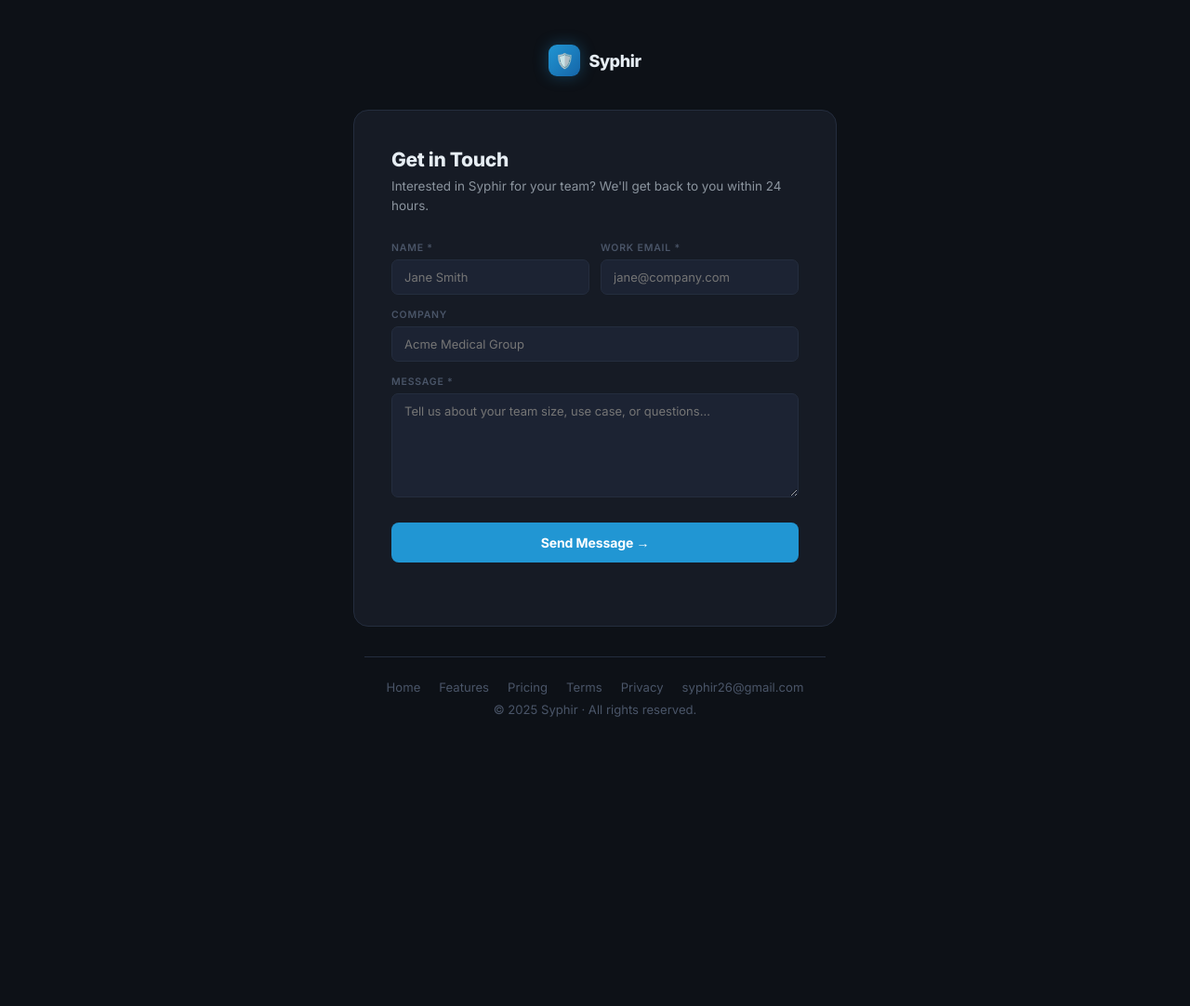
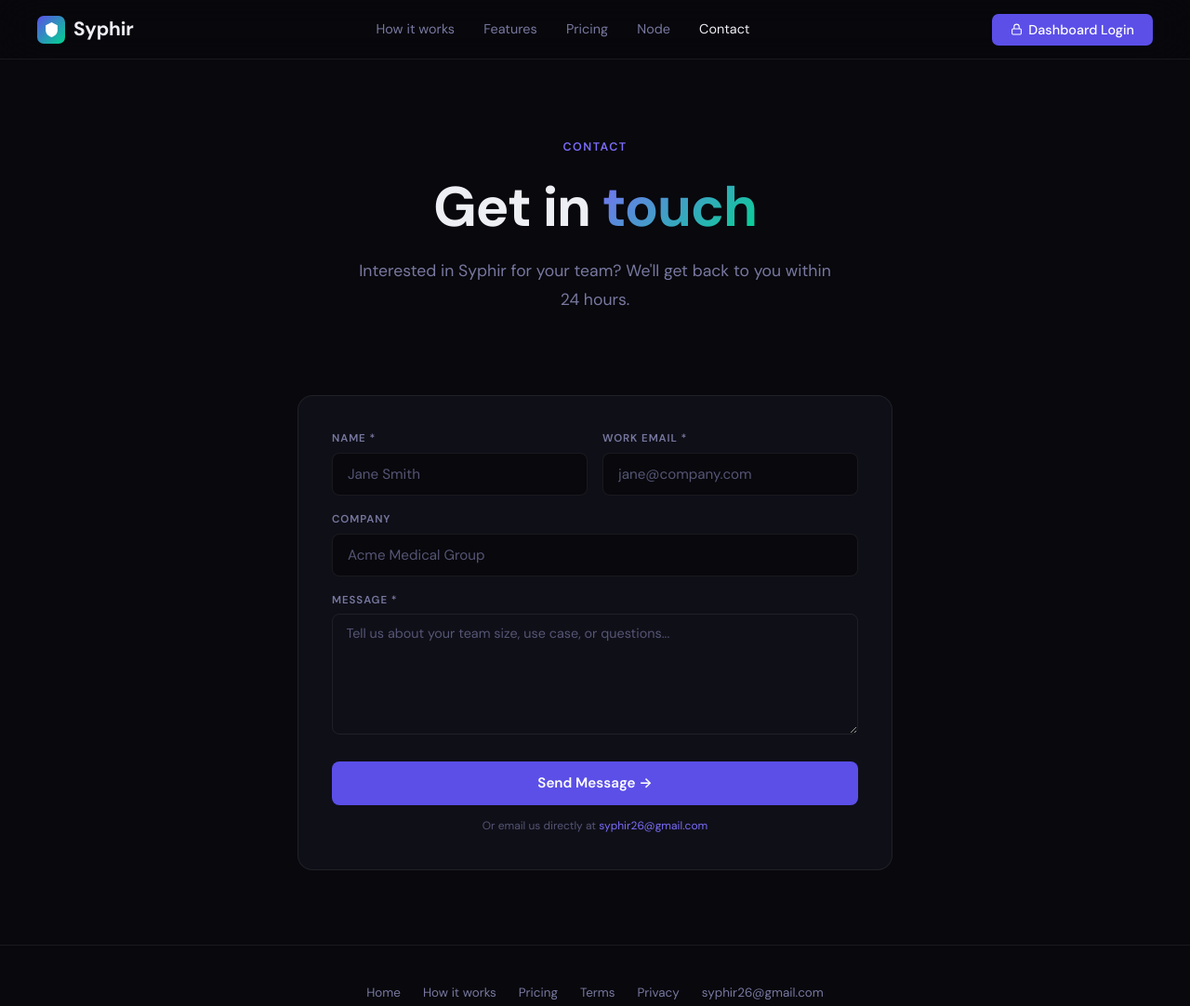
Before and after one commit to ben000461-arch/-syphir, a browser extension: page dashboard/contact.html in a window 1280 px wide. Shown: the top 1082 px of the page at 93% size. Before the commit the page ends 843 px from the top, so only its background shows below. Drawn offline with Linux system fonts and the light colour scheme.

Commit message:
site: consistent design + nav across all pages, Node page + waitlist, contact rebuild

```diff
--- a/dashboard/contact.html
+++ b/dashboard/contact.html
@@ -3,91 +3,94 @@
 <head>
 <meta charset="UTF-8">
 <meta name="viewport" content="width=device-width, initial-scale=1.0">
-<meta http-equiv="Cache-Control" content="no-cache, no-store, must-revalidate">
-<title>Contact Syphir</title>
-<link href="https://fonts.googleapis.com/css2?family=Inter:wght@400;500;600;700;800&family=JetBrains+Mono:wght@400;500&display=swap" rel="stylesheet">
+<title>Contact — Syphir AI Data Protection</title>
+<link href="https://fonts.googleapis.com/css2?family=DM+Sans:wght@300;400;500;600;700&family=JetBrains+Mono:wght@400;500&display=swap" rel="stylesheet">
+<link rel="stylesheet" href="shared.css">
 <style>
-*,*::before,*::after{margin:0;padding:0;box-sizing:border-box;}
-:root{
-  --bg:#0d1117;--bg2:#161b25;--bg3:#1c2333;
-  --border:#242d3e;--blue:#2196d3;--blue-l:#4db8f0;--blue-d:#1565a8;
-  --green:#00e676;--red:#f44336;
-  --text:#e6edf3;--text2:#8b949e;--text3:#4a5568;
-}
-body{font-family:'Inter',sans-serif;background:var(--bg);color:var(--text);min-height:100vh;display:flex;flex-direction:column;align-items:center;justify-content:center;padding:48px 20px;}
-.logo{display:flex;align-items:center;gap:9px;margin-bottom:36px;text-decoration:none;}
-.logo-icon{width:34px;height:34px;background:linear-gradient(135deg,var(--blue),var(--blue-d));border-radius:9px;display:flex;align-items:center;justify-content:center;font-size:16px;box-shadow:0 0 16px rgba(33,150,211,0.35);}
-.logo-text{font-size:18px;font-weight:800;color:var(--text);letter-spacing:-0.4px;}
-.card{background:var(--bg2);border:1px solid var(--border);border-radius:16px;padding:40px;width:100%;max-width:520px;}
-h1{font-size:21px;font-weight:800;margin-bottom:6px;letter-spacing:-0.3px;}
-.sub{font-size:13.5px;color:var(--text2);margin-bottom:28px;line-height:1.55;}
-.field{margin-bottom:15px;}
-label{display:block;font-size:10.5px;font-weight:600;color:var(--text3);text-transform:uppercase;letter-spacing:0.8px;margin-bottom:6px;}
-input,textarea{width:100%;background:var(--bg3);border:1px solid var(--border);border-radius:7px;padding:10px 13px;font-size:13px;color:var(--text);font-family:'Inter',sans-serif;outline:none;transition:border-color 0.15s;resize:vertical;}
-input:focus,textarea:focus{border-color:var(--blue);}
-textarea{min-height:112px;}
-.row{display:grid;grid-template-columns:1fr 1fr;gap:12px;}
-.btn{width:100%;background:var(--blue);color:#fff;border:none;padding:13px;border-radius:8px;font-size:14px;font-weight:700;cursor:pointer;font-family:'Inter',sans-serif;margin-top:8px;transition:background 0.15s;letter-spacing:-0.1px;}
-.btn:hover{background:var(--blue-d);}
-.btn:disabled{opacity:0.55;cursor:not-allowed;}
-.err-msg{font-size:12.5px;color:var(--red);margin-top:10px;min-height:18px;}
-.success{text-align:center;padding:16px 0;}
-.s-icon{font-size:46px;margin-bottom:14px;}
-.s-title{font-size:19px;font-weight:800;margin-bottom:8px;}
-.s-sub{font-size:13px;color:var(--text2);line-height:1.55;margin-bottom:24px;}
-.back{color:var(--blue-l);font-size:13px;text-decoration:none;}
-.back:hover{text-decoration:underline;}
-@media(max-width:480px){.row{grid-template-columns:1fr;}}
+.contact-card { background:var(--surface); border:1px solid var(--border); border-radius:16px; padding:2.25rem; max-width:640px; margin:0 auto; }
+.contact-row { display:grid; grid-template-columns:1fr 1fr; gap:1rem; }
+@media (max-width:560px){ .contact-row{grid-template-columns:1fr;} }
+.contact-card .field label { font-size:0.72rem; }
+.contact-card textarea { width:100%; background:var(--bg); border:1px solid var(--border); color:var(--text); padding:0.7rem 0.9rem; border-radius:8px; font-size:0.9rem; font-family:inherit; outline:none; resize:vertical; min-height:130px; transition:border-color 0.15s; }
+.contact-card textarea:focus { border-color:var(--accent); }
+.contact-card textarea::placeholder { color:var(--muted2); }
+.success-icon { width:52px; height:52px; border-radius:50%; background:rgba(0,214,143,0.12); border:1px solid rgba(0,214,143,0.3); display:flex; align-items:center; justify-content:center; margin:0 auto 1rem; font-size:22px; }
 </style>
 </head>
 <body>
+<nav>
+  <a href="index.html" class="nav-logo">
+    <div class="logo-icon"><svg viewBox="0 0 16 16"><path d="M8 1L2 4v5c0 3.5 2.5 6 6 7 3.5-1 6-3.5 6-7V4L8 1z"/></svg></div>
+    Syphir
+  </a>
+  <div class="nav-links">
+    <a href="how-it-works.html">How it works</a>
+    <a href="features.html">Features</a>
+    <a href="pricing.html">Pricing</a>
+    <a href="node.html">Node</a>
+    <a href="contact.html" class="active">Contact</a>
+  </div>
+  <div id="navAuthSlot">
+    <button class="nav-btn" onclick="openModal()">Dashboard Login</button>
+  </div>
+</nav>
 
-<a href="index.html" class="logo">
-  <div class="logo-icon">🛡️</div>
-  <div class="logo-text">Syphir</div>
-</a>
+<div id="authModalMount"></div>
 
-<div class="card">
+<div class="page-hero" style="padding-bottom:3rem;">
+  <span class="eyebrow">Contact</span>
+  <h1>Get in <em>touch</em></h1>
+  <p>Interested in Syphir for your team? We'll get back to you within 24 hours.</p>
+</div>
 
+<div class="section" style="padding-top:0;">
+  <div class="contact-card">
     <div id="form-view">
-    <h1>Get in Touch</h1>
-    <p class="sub">Interested in Syphir for your team? We'll get back to you within 24 hours.</p>
-
-    <div class="row">
+      <div class="contact-row">
         <div class="field">
           <label>Name *</label>
-        <input type="text" id="c-name" placeholder="Jane Smith" autocomplete="name">
+          <input type="text" id="c-name" placeholder="Jane Smith" autocomplete="name"/>
         </div>
         <div class="field">
           <label>Work Email *</label>
-        <input type="email" id="c-email" placeholder="jane@company.com" autocomplete="email">
+          <input type="email" id="c-email" placeholder="jane@company.com" autocomplete="email"/>
         </div>
       </div>
       <div class="field">
         <label>Company</label>
-      <input type="text" id="c-company" placeholder="Acme Medical Group" autocomplete="organization">
+        <input type="text" id="c-company" placeholder="Acme Medical Group" autocomplete="organization"/>
       </div>
       <div class="field">
         <label>Message *</label>
-      <textarea id="c-message" placeholder="Tell us about your team size, use case, or questions…"></textarea>
+        <textarea id="c-message" placeholder="Tell us about your team size, use case, or questions..."></textarea>
+      </div>
+      <div class="err-msg" id="form-err"></div>
+      <button class="modal-btn" id="submit-btn" onclick="submitContact()">Send Message →</button>
+      <p style="font-size:0.75rem; color:var(--muted2); text-align:center; margin-top:0.85rem;">Or email us directly at <a href="mailto:syphir26@gmail.com" style="color:var(--accent-light); text-decoration:none;">syphir26@gmail.com</a></p>
     </div>
 
-    <button class="btn" id="submit-btn" onclick="submitContact()">Send Message →</button>
-    <div class="err-msg" id="form-err"></div>
+    <div id="success-view" style="display:none; text-align:center; padding:1rem 0;">
+      <div class="success-icon">✓</div>
+      <h2 style="font-size:1.2rem; font-weight:700; margin-bottom:0.5rem;">Message sent!</h2>
+      <p style="color:var(--muted); font-size:0.92rem; line-height:1.65;">Thanks for reaching out. We'll reply to <strong id="success-email" style="color:var(--text);"></strong> within 24 hours.</p>
+    </div>
+  </div>
 </div>
 
-  <div id="success-view" class="success" style="display:none;">
-    <div class="s-icon">✅</div>
-    <div class="s-title">Message Sent!</div>
-    <p class="s-sub">Thanks for reaching out. We'll reply to <strong id="success-email"></strong> within 24 hours.</p>
-    <a href="index.html" class="back">← Back to Syphir</a>
+<footer>
+  <div class="footer-links">
+    <a href="index.html">Home</a><a href="how-it-works.html">How it works</a>
+    <a href="pricing.html">Pricing</a><a href="terms.html">Terms</a>
+    <a href="privacy.html">Privacy</a><a href="mailto:syphir26@gmail.com">syphir26@gmail.com</a>
   </div>
+  <p>© 2025 Syphir · All rights reserved.</p>
+</footer>
 
-</div>
+<script src="auth.js"></script>
+<script>
+const CONTACT_API = 'https://syphir-api.onrender.com';
 
-<script>
-const API = 'https://syphir-api.onrender.com';
-
+// Pre-fill message when arriving from a plan page (?plan=Starter etc.)
 (function() {
   const plan = new URLSearchParams(window.location.search).get('plan');
   if (plan) {
@@ -120,7 +123,7 @@ async function submitContact() {
   btn.disabled = true;
 
   try {
-    const res = await fetch(`${API}/contact`, {
+    const res = await fetch(`${CONTACT_API}/contact`, {
       method: 'POST',
       headers: { 'Content-Type': 'application/json' },
       body: JSON.stringify({ name, email, company, message })
@@ -142,16 +145,5 @@ document.addEventListener('keydown', e => {
   if (e.key === 'Enter' && (e.ctrlKey || e.metaKey)) submitContact();
 });
 </script>
-<footer style="border-top:1px solid #242d3e;padding:1.5rem;text-align:center;color:#4a5568;font-size:0.82rem;margin-top:2rem;">
-  <div style="display:flex;gap:1.25rem;justify-content:center;flex-wrap:wrap;margin-bottom:0.5rem;">
-    <a href="index.html" style="color:#4a5568;text-decoration:none;">Home</a>
-    <a href="features.html" style="color:#4a5568;text-decoration:none;">Features</a>
-    <a href="pricing.html" style="color:#4a5568;text-decoration:none;">Pricing</a>
-    <a href="terms.html" style="color:#4a5568;text-decoration:none;">Terms</a>
-    <a href="privacy.html" style="color:#4a5568;text-decoration:none;">Privacy</a>
-    <a href="mailto:syphir26@gmail.com" style="color:#4a5568;text-decoration:none;">syphir26@gmail.com</a>
-  </div>
-  <p>© 2025 Syphir · All rights reserved.</p>
-</footer>
 </body>
 </html>
```
Lines whose indentation alone changed are shown as unchanged.
